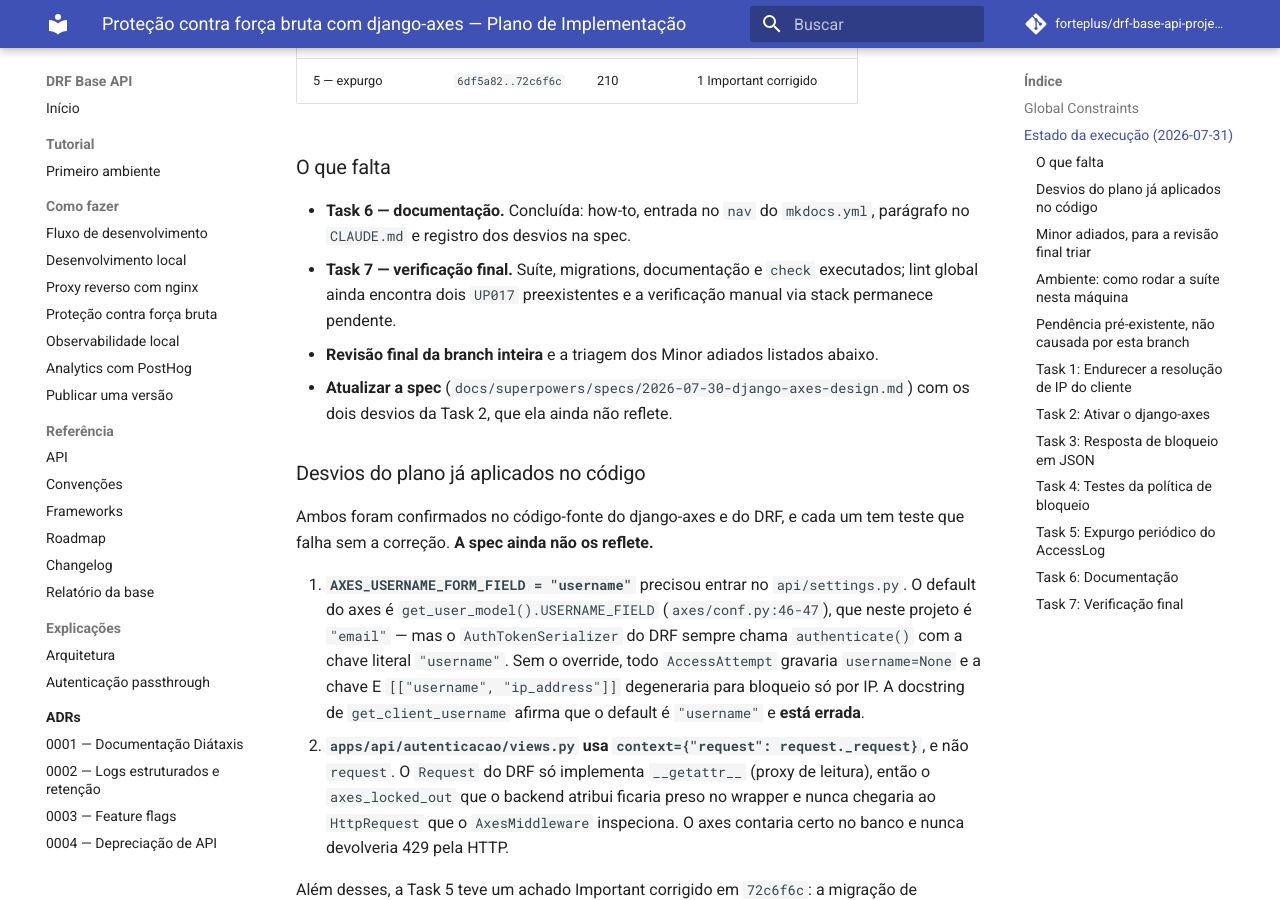
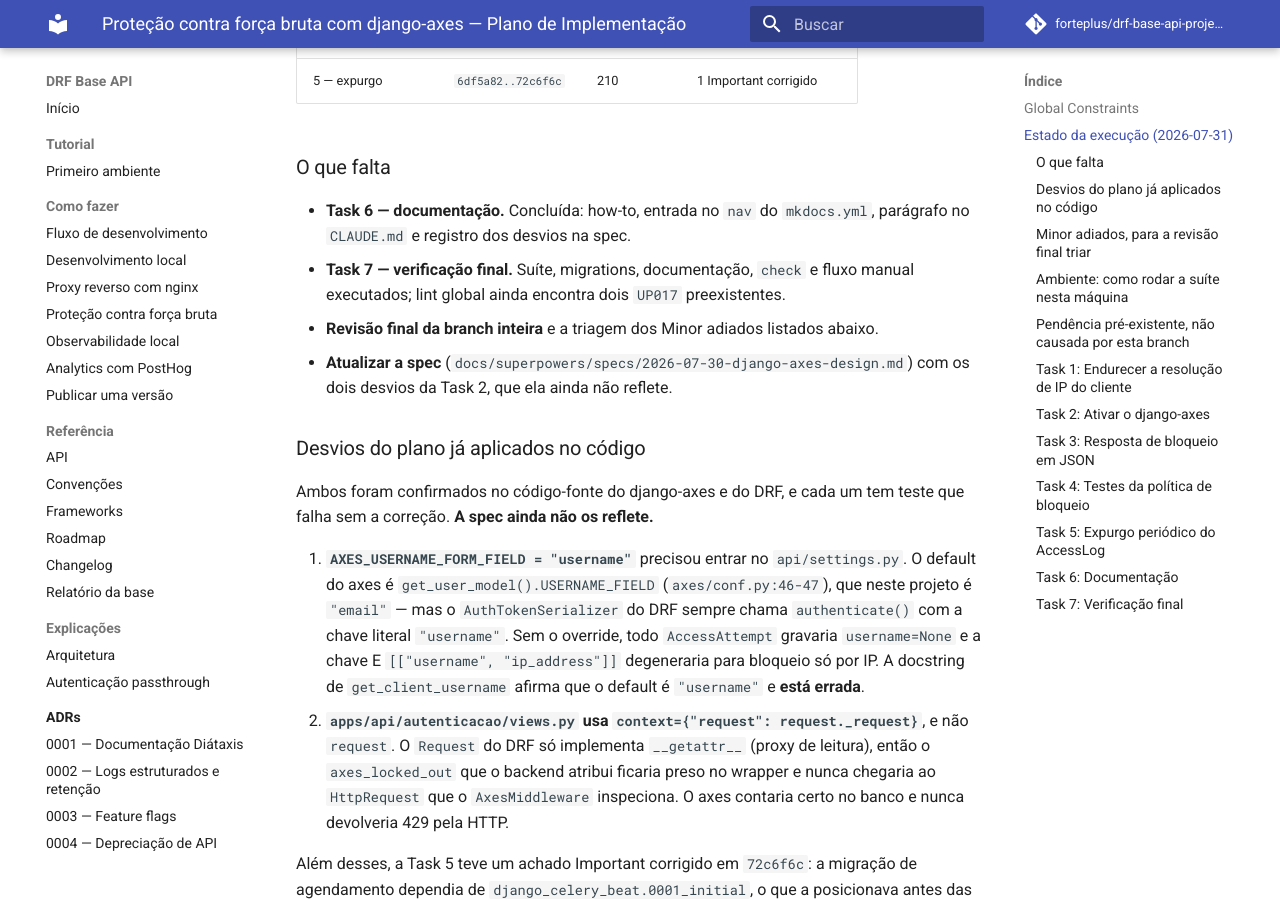
Before and after one commit to davisilvarafacho/django-api-startup-template, an MkDocs documentation site: the page built from docs/superpowers/plans/2026-07-30-django-axes.md, in a window 1280 px wide and 900 px high, scrolled down 1562 px. Built offline with MkDocs 1.6.1 and Material for MkDocs 9.7.7, drawn with Linux system fonts in a browser that asks for light colours; comment, search, counter and statistics services are not loaded.

Commit message:
docs: registrar verificação manual do axes

````diff
--- a/docs/superpowers/plans/2026-07-30-django-axes.md
+++ b/docs/superpowers/plans/2026-07-30-django-axes.md
@@ -42,9 +42,8 @@
 
 - **Task 6 — documentação.** Concluída: how-to, entrada no `nav` do `mkdocs.yml`,
   parágrafo no `CLAUDE.md` e registro dos desvios na spec.
-- **Task 7 — verificação final.** Suíte, migrations, documentação e `check` executados;
-  lint global ainda encontra dois `UP017` preexistentes e a verificação manual via
-  stack permanece pendente.
+- **Task 7 — verificação final.** Suíte, migrations, documentação, `check` e fluxo
+  manual executados; lint global ainda encontra dois `UP017` preexistentes.
 - **Revisão final da branch inteira** e a triagem dos Minor adiados listados abaixo.
 - **Atualizar a spec** (`docs/superpowers/specs/2026-07-30-django-axes-design.md`) com
   os dois desvios da Task 2, que ela ainda não reflete.
@@ -1085,7 +1084,7 @@
 
 Esperado: sem novos avisos relativos ao axes.
 
-- [ ] **Step 3: Verificação manual do fluxo bloqueado**
+- [x] **Step 3: Verificação manual do fluxo bloqueado**
 
 ```bash
 make stack
````
